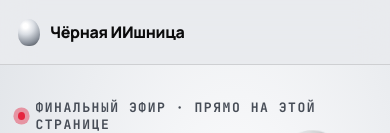
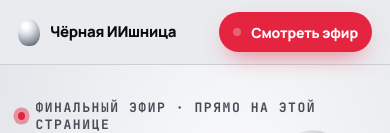
Before and after one commit to olgapuzanova0311-art/ai-assistant-guide, a plain HTML site: page bf/chrome.html in a window 390 px wide. Shown: the top 133 px of the page. Drawn offline with Linux system fonts and the light colour scheme.

Commit message:
BF: красная кнопка «Смотреть эфир» в шапке
Co-Authored-By: Claude Opus 5.5 <noreply@anthropic.com>
Claude-Session: https://claude.ai/code/session_016FpEBFipCjo6eEjWW1PLia

```diff
--- a/bf/chrome.html
+++ b/bf/chrome.html
@@ -59,6 +59,11 @@ body::before{content:"";position:fixed;inset:0 0 auto;height:env(safe-area-inset
 .top-cd{font:700 14px "JetBrains Mono",monospace;color:var(--muted);white-space:nowrap}
 .top-cd b{color:var(--ink)}
 .top .btn{min-height:44px;padding:0 20px;font-size:15px}
+.btn-live{background:#E5253F;color:#fff;box-shadow:0 10px 24px -10px rgba(229,37,63,.7)}
+.btn-live:hover{transform:translateY(-2px)}
+.btn-live i{width:8px;height:8px;border-radius:50%;background:#fff;animation:blink 1.4s ease-in-out infinite}
+@keyframes blink{50%{opacity:.25}}
+.top-r{gap:10px}
 
 /* HERO */
 .hero{position:relative;overflow:clip;isolation:isolate;padding-block:clamp(24px,4vh,48px) clamp(48px,7vh,88px);background:var(--heroBg)}
@@ -344,7 +349,8 @@ footer .cols a,footer .cols span{display:inline-flex;align-items:center;min-heig
 }
 @media (max-width:640px){
   body{font-size:16px}
-  .top-cd{display:none}.top .btn{display:none}
+  .top-cd{display:none}.top .js-topbtn{display:none}.top .btn-live{min-height:40px;padding:0 14px;font-size:14px}
+  .logo{font-size:15px}
   .giant{font-size:clamp(52px,17.2vw,120px)}
   .hero .giant{font-size:clamp(40px,14vw,76px)}
   .strike{display:table;margin-left:0}
@@ -371,7 +377,7 @@ footer .cols a,footer .cols span{display:inline-flex;align-items:center;min-heig
 <header class="top gut">
   <div class="wrap">
     <a class="logo" href="#top"><span class="le"></span>Чёрная ИИшница</a>
-    <div class="top-r"><span class="top-cd js-topcd"></span><a class="btn btn-p js-topbtn" href="#reg">Занять место</a></div>
+    <div class="top-r"><span class="top-cd js-topcd"></span><a class="btn btn-live" href="#watch"><i></i>Смотреть эфир</a><a class="btn btn-p js-topbtn" href="#reg">Занять место</a></div>
   </div>
 </header>
 
```
Also changed, not shown: bf/yolk.html (+8 -2 lines).
